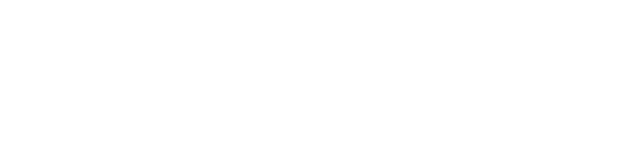
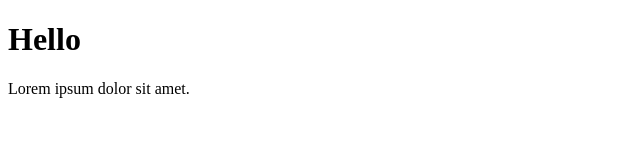
Before and after one commit to glavvalera/webSite, a plain HTML site: page index.html in a window 1280 px wide. Shown: the whole page, without its empty margins (0-640 px from the left). Drawn offline with Linux system fonts and the light colour scheme.

Commit message:
First change

```diff
--- a/index.html
+++ b/index.html
@@ -3,7 +3,11 @@
   <head>
     <meta charset="UTF-8" />
     <meta name="viewport" content="width=device-width, initial-scale=1.0" />
+    <link rel="stylesheet" href="css/style.css" />
     <title>Document</title>
   </head>
-  <body></body>
+  <body>
+    <h1>Hello</h1>
+    <p>Lorem ipsum dolor sit amet.</p>
+  </body>
 </html>
```
Also changed, not shown: License.txt (deleted), READ ME.txt (deleted), css/style.css (added).
